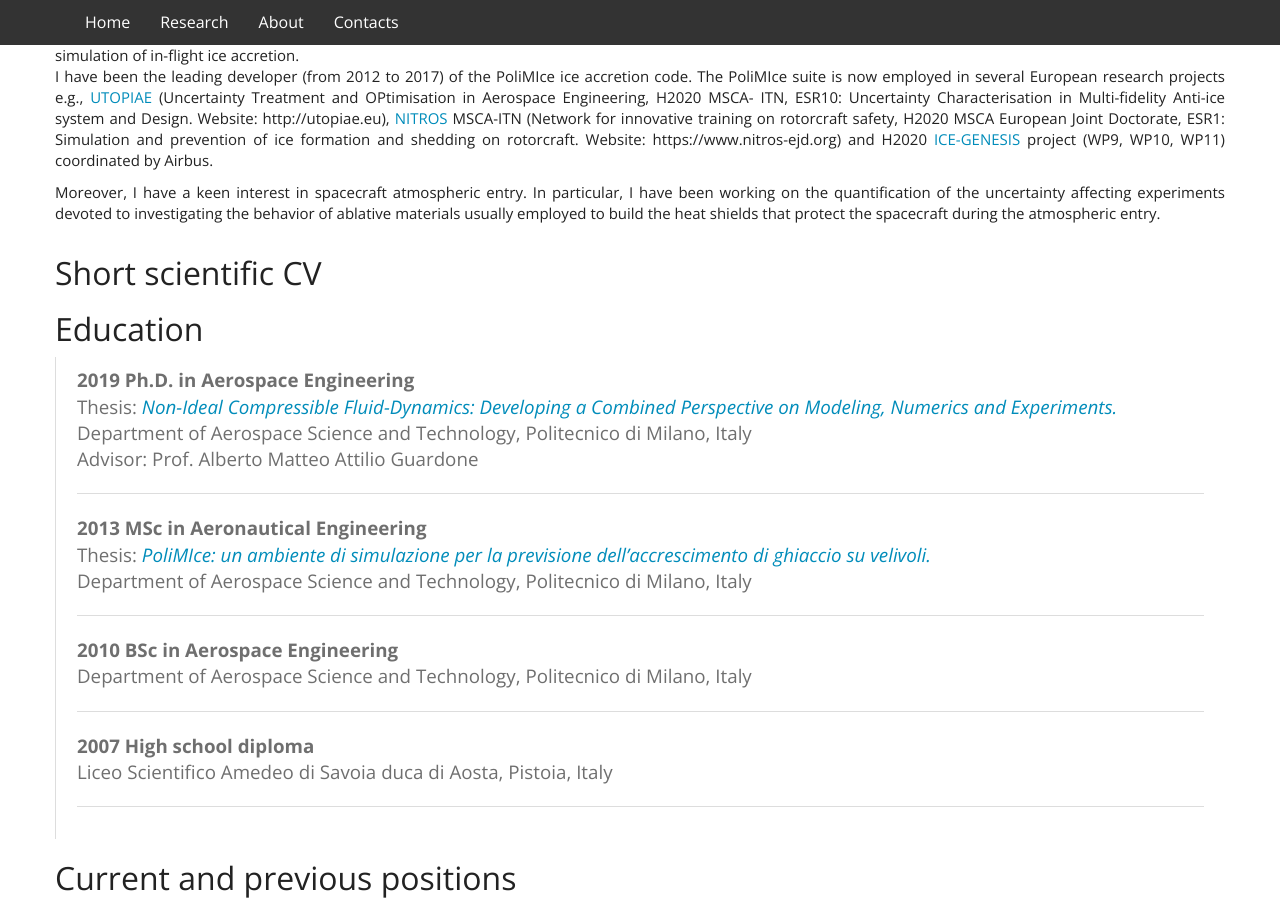
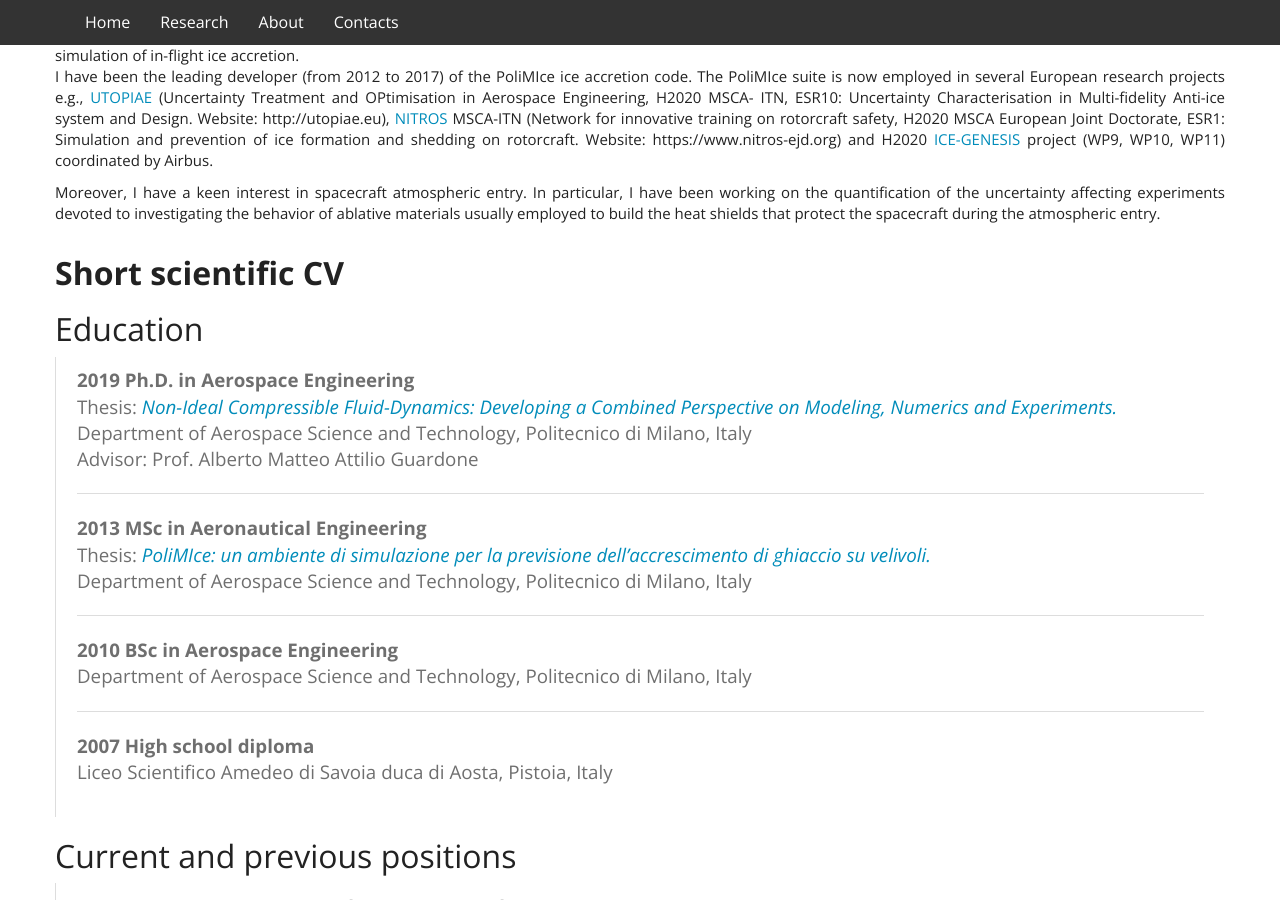
Before and after one commit to LaSerpe/LaSerpe.github.io, a Jekyll site: the page built from index.html, in a window 1280 px wide and 900 px high, scrolled down 1050 px. Built offline with Jekyll 4.4.1, drawn with Linux system fonts in a browser that asks for light colours; nearby versions of some CDN libraries; library files that are not in the unit come from our copies.

```diff
--- a/index.html
+++ b/index.html
@@ -69,7 +69,7 @@
 
     <div class="row">
         <div class="col-md-18">
-            <h2 class="header-light regular-pad">Short scientific CV</h2>
+            <h2 class="header-light regular-pad"><b>Short scientific CV</b></h2>
 
             <h2>Education</h2>
             <blockquote>
@@ -95,7 +95,6 @@
 
 			      <dt>2007 <b>High school diploma</b></dt>
 			      <dd> Liceo Scientifico Amedeo di Savoia duca di Aosta, Pistoia, Italy<br>
-			      <hr>
 			      </dd>
 
 			    </dl>
@@ -107,13 +106,11 @@
 			    <dl>
 			      <dt>2017 - <b>UTOPIAE MSCA-ITN Early Stage Researcher</b></dt>
 			        <dd>INRIA/ Centre de Mathématiquées Appliqueé, École Polytechnique, IPP, France<br>
-			        <hr>
 			      </dd>
 
 			      <dt>2014 - 2017 <b>Research fellow</b></dt>
 			      <dd>CREALab/Department of Aerospace Science and Technology, Politecnico di Milano, Italy<br>
 			        Department of Aerospace Science and Technology, Politecnico di Milano, Italy
-			        <hr>
 			      </dd>
 
 			    </dl>
@@ -138,7 +135,6 @@
 			      <dt>2014 - 2015 <b>Research fellow</b></dt>
 			      <dd>Temporary Research Fellowship for Research Activities UOR DAER “Simulazione numerica di correnti di gas densi con codici fluidodinamici per griglie chimera”<br>
 			      <a href="https://crealab.polimi.it">CREALab</a>, Department of Aerospace Science and Technology, Politecnico di Milano, Italy
-			        <hr>
 			      </dd>
 
 			    </dl>
```
